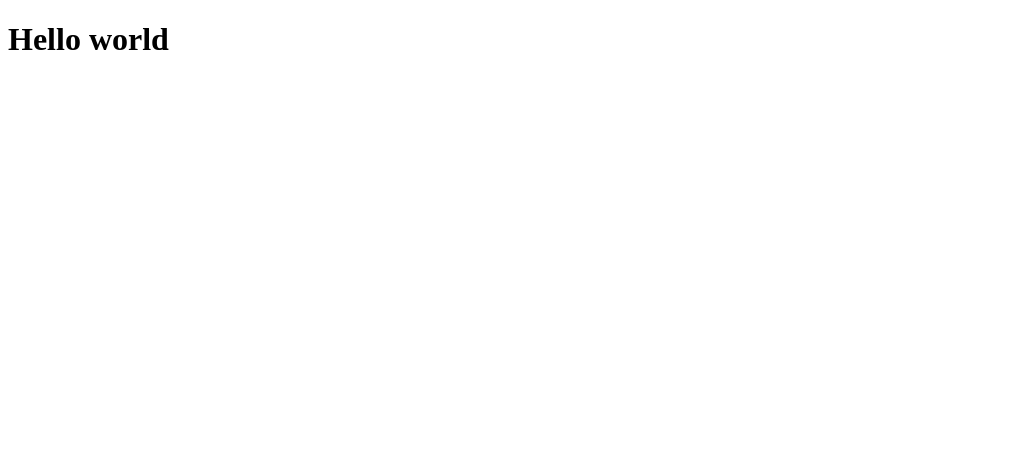
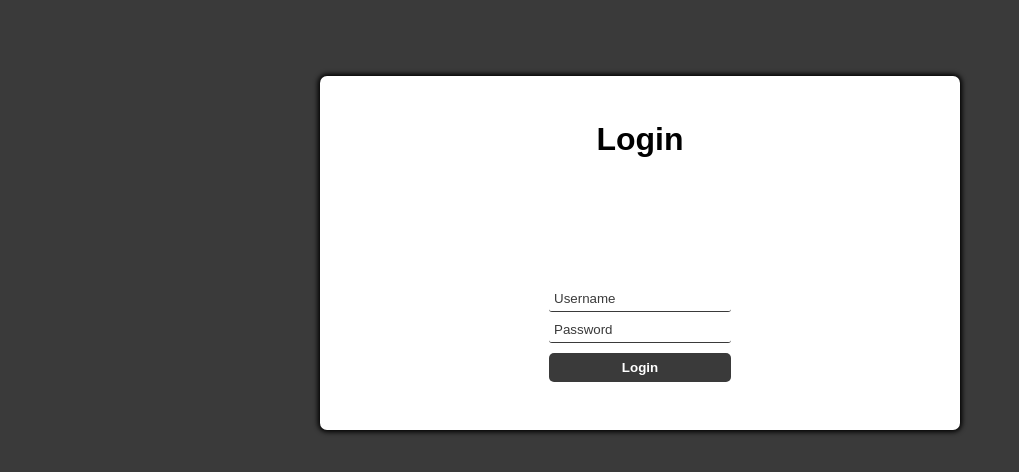
Before and after one commit to LuisAlejandroPerez/SIGESTUR, a plain HTML site: page Web Page/index.html in a window 1280 px wide. Shown: the whole page, without its empty margins (0-1019 px from the left). Drawn offline with Linux system fonts and the light colour scheme.

Commit message:
Se agrego estructura inicial del login

```diff
--- /dev/null
+++ b/Web Page/Styles/login.css
@@ -0,0 +1,80 @@
+html {
+    height: 100%;
+}
+
+body {
+    height: 100%;
+    margin: 0;
+    font-family: Arial, Helvetica, sans-serif;
+    display: grid;
+    justify-items: center;
+    align-items: center;
+    background-color: #3a3a3a;
+}
+
+#main-holder {
+    width: 50%;
+    height: 70%;
+    display: grid;
+    justify-items: center;
+    align-items: center;
+    background-color: white;
+    border-radius: 7px;
+    box-shadow: 0px 0px 5px 2px black;
+}
+
+#login-error-msg-holder {
+    width: 100%;
+    height: 100%;
+    display: grid;
+    justify-items: center;
+    align-items: center;
+}
+
+#login-error-msg {
+    width: 23%;
+    text-align: center;
+    margin: 0;
+    padding: 5px;
+    font-size: 12px;
+    font-weight: bold;
+    color: #8a0000;
+    border: 1px solid #8a0000;
+    background-color: #e58f8f;
+    opacity: 0;
+}
+
+#error-msg-second-line {
+    display: block;
+}
+
+#login-form {
+    align-self: flex-start;
+    display: grid;
+    justify-items: center;
+    align-items: center;
+}
+
+.login-form-field::placeholder {
+    color: #3a3a3a;
+}
+
+.login-form-field {
+    border: none;
+    border-bottom: 1px solid #3a3a3a;
+    margin-bottom: 10px;
+    border-radius: 3px;
+    outline: none;
+    padding: 0px 0px 5px 5px;
+}
+
+#login-form-submit {
+    width: 100%;
+    padding: 7px;
+    border: none;
+    border-radius: 5px;
+    color: white;
+    font-weight: bold;
+    background-color: #3a3a3a;
+    cursor: pointer;
+    outline: none; }
--- /dev/null
+++ b/Web Page/assets/login.js
@@ -0,0 +1,16 @@
+const loginForm = document.getElementById('login-form');
+const loginButton = document.getElementById('login-form-submit');
+const loginErrorMsg = document.getElementById('login-error-msg');
+
+loginButton.addEventListener('click', (e) => {
+  e.preventDefault();
+  const username = loginForm.username.value;
+  const password = loginForm.password.value;
+
+  if (username === 'user' && password === 'web_dev') {
+    alert('You have successfully logged in.');
+    location.reload();
+  } else {
+    loginErrorMsg.style.opacity = 1;
+  }
+});
--- a/Web Page/index.html
+++ b/Web Page/index.html
@@ -4,8 +4,36 @@
     <meta charset="UTF-8" />
     <meta name="viewport" content="width=device-width, initial-scale=1.0" />
     <title>SIGESTUR</title>
+    <link rel="stylesheet" href="Styles/login.css" />
+    <script type="module" src="assets/login.js" defer></script>
   </head>
   <body>
-    <h1>Hello world</h1>
+    <main id="main-holder">
+      <h1 id="login-header">Login</h1>
+      <div id="login-error-msg-holder">
+        <p id="login-error-msg">
+          Usuario invalido
+          <span id="error-msg-second-line">y/o contraseña</span>
+        </p>
+      </div>
+      <form id="login-form">
+        <input
+          type="text"
+          name="username"
+          id="username-field"
+          class="login-form-field"
+          placeholder="Username"
+        />
+        <input
+          type="password"
+          name="password"
+          id="password-field"
+          class="login-form-field"
+          placeholder="Password"
+        />
+        <input type="submit" value="Login" id="login-form-submit" />
+      </form>
+    </main>
   </body>
+  <footer></footer>
 </html>
```
